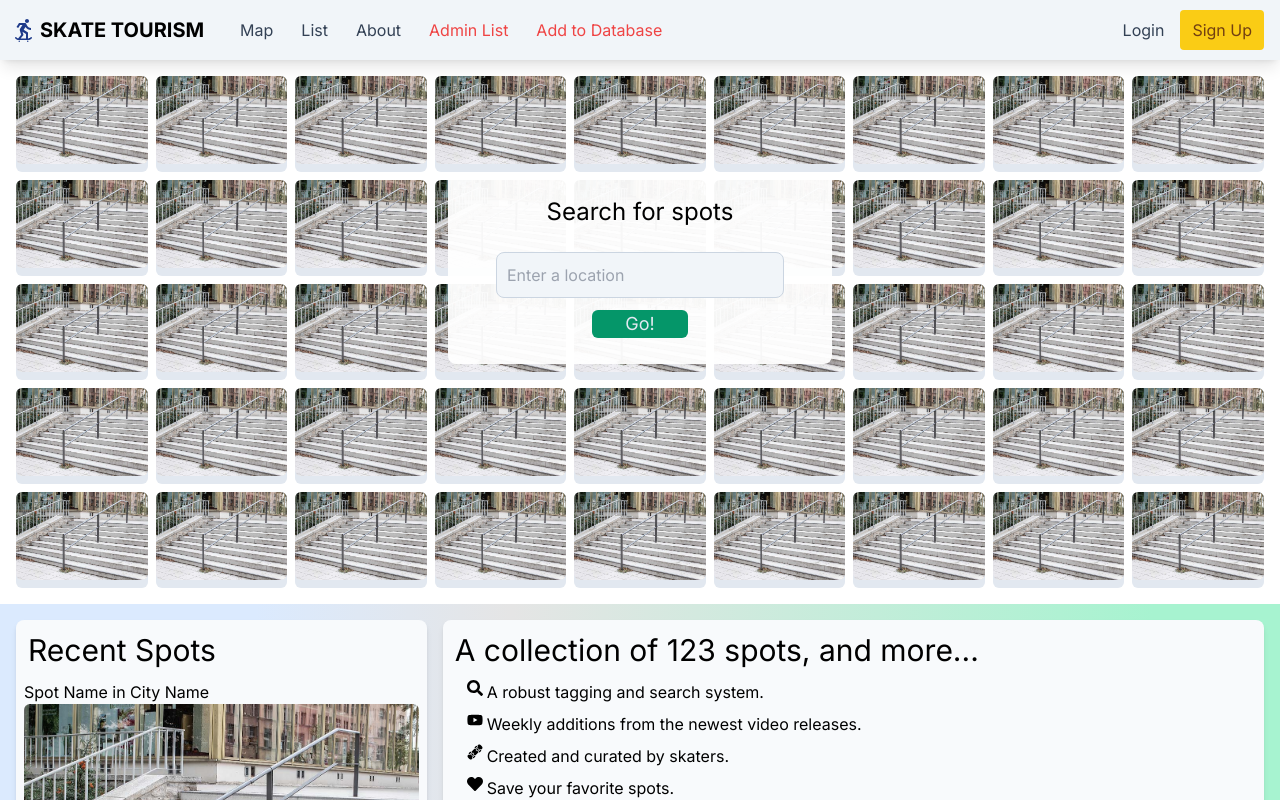
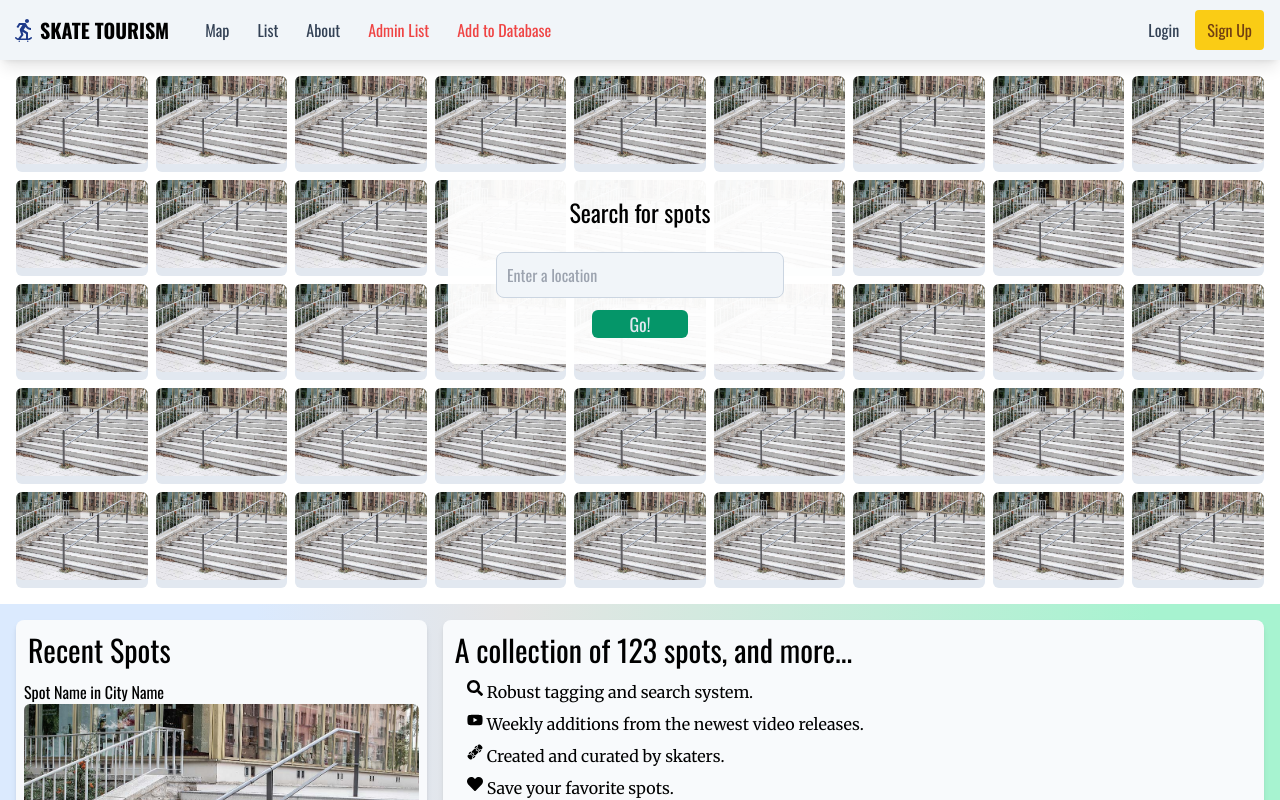
Before and after one commit to zwehr/spots-map-v3, a Next.js app: page / in a window 1280 px wide. Shown: the top 800 px of the page. Built offline with nearby package versions, Linux system fonts and the light colour scheme.

Commit message:
add custom fonts

```diff
--- /dev/null
+++ b/src/app/fonts.ts
@@ -0,0 +1,12 @@
+import { Oswald, Merriweather } from 'next/font/google';
+
+export const oswald = Oswald({
+  subsets: ['latin'],
+  display: 'swap',
+});
+
+export const merriweather = Merriweather({
+  weight: '400',
+  subsets: ['latin'],
+  display: 'swap',
+});
--- a/src/app/layout.tsx
+++ b/src/app/layout.tsx
@@ -1,8 +1,6 @@
 import NavBar from '../components/nav/NavBar';
 import './globals.css';
-import { Inter } from 'next/font/google';
-
-const inter = Inter({ subsets: ['latin'] });
+import { oswald } from './fonts';
 
 export const metadata = {
   title: 'Skate Tourism',
@@ -15,8 +13,8 @@ export default function RootLayout({
   children: React.ReactNode;
 }) {
   return (
-    <html lang='en'>
-      <body className={inter.className}>
+    <html lang='en' className={oswald.className}>
+      <body>
         <NavBar></NavBar>
         {children}
       </body>
--- a/src/app/page.tsx
+++ b/src/app/page.tsx
@@ -3,6 +3,7 @@ import ImageGrid from '@/components/homepage/ImageGrid';
 import Image from 'next/image';
 import { FaHeart, FaSearch, FaYoutube } from 'react-icons/fa';
 import { GiSkateboard } from 'react-icons/gi';
+import { merriweather } from './fonts';
 
 export default function Home() {
   return (
@@ -68,21 +69,27 @@ export default function Home() {
           <ul className='ml-4'>
             <li className='flex m-2'>
               <FaSearch />
-              <p className='pl-1'>A robust tagging and search system.</p>
+              <p className={`pl-1 ${merriweather.className}`}>
+                Robust tagging and search system.
+              </p>
             </li>
             <li className='flex m-2'>
               <FaYoutube />
-              <p className='pl-1'>
+              <p className={`pl-1 ${merriweather.className}`}>
                 Weekly additions from the newest video releases.
               </p>
             </li>
             <li className='flex m-2'>
               <GiSkateboard />
-              <p className='pl-1'>Created and curated by skaters.</p>
+              <p className={`pl-1 ${merriweather.className}`}>
+                Created and curated by skaters.
+              </p>
             </li>
             <li className='flex m-2'>
               <FaHeart />
-              <p className='pl-1'>Save your favorite spots.</p>
+              <p className={`pl-1 ${merriweather.className}`}>
+                Save your favorite spots.
+              </p>
             </li>
           </ul>
         </div>
--- a/src/components/map/MapListItem.tsx
+++ b/src/components/map/MapListItem.tsx
@@ -1,3 +1,4 @@
+import { merriweather } from '@/app/fonts';
 import youtubeToTimestamp from '@/lib/misc-helper/youtubeToTimestamp';
 import Link from 'next/link';
 import { FiCornerRightDown } from 'react-icons/fi';
@@ -31,7 +32,7 @@ export default function MapListItem({ spot, selectedSpot }: MapListItemProps) {
           allowFullScreen
         ></iframe>
       </div>
-      <p className='mt-2'>{spot.description}</p>
+      <p className={`mt-2 ${merriweather.className}`}>{spot.description}</p>
       <div className='mt-2 ml-auto'>
         <Link href={`/spot/${spot._id}`} className='link'>
           View more information...
--- a/tailwind.config.js
+++ b/tailwind.config.js
@@ -15,4 +15,4 @@ module.exports = {
     },
   },
   plugins: [],
-}
+};
```
